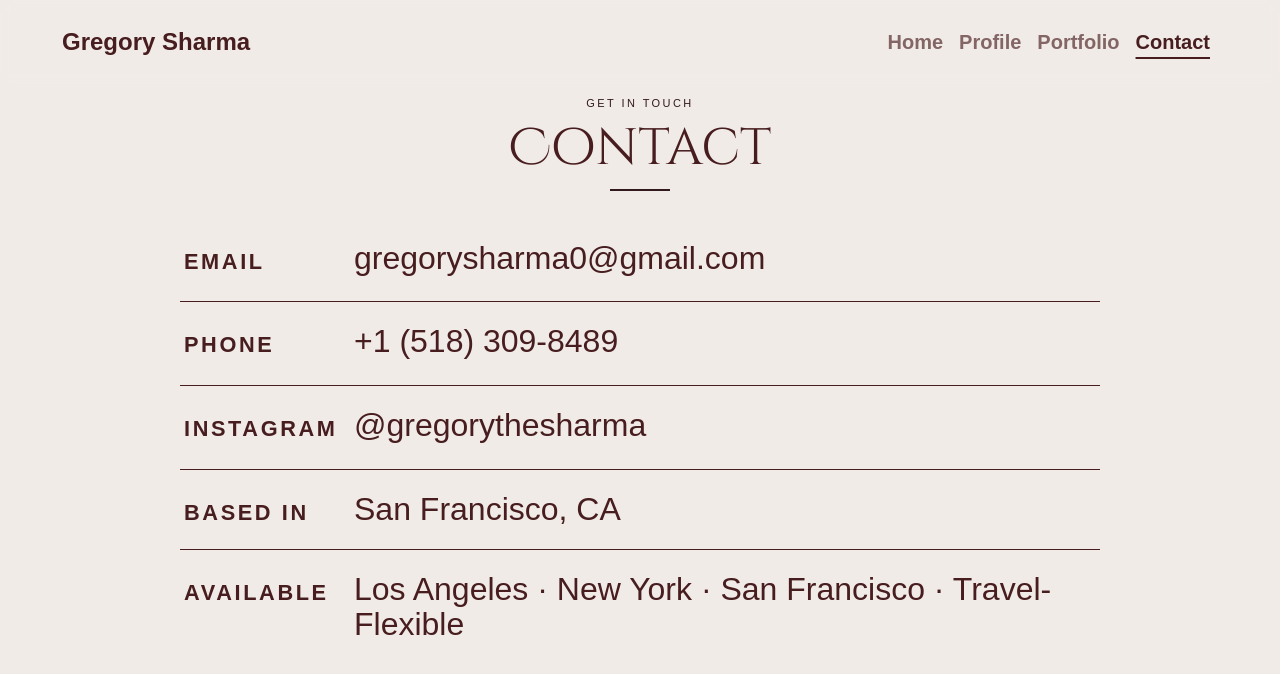
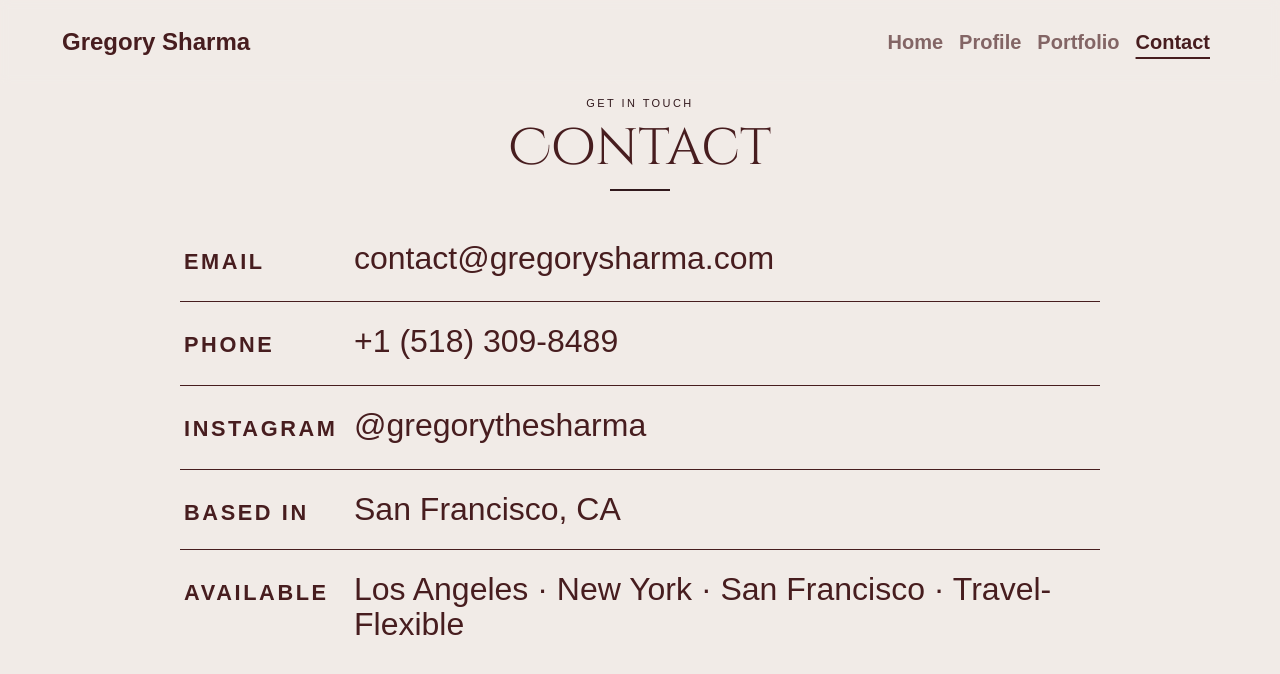
Before and after one commit to gregory-Om/gregory-sharma-modeling-portfolio, a Jekyll site: the page built from _pages/contact.md, in a window 1280 px wide and 900 px high. Shown: the top 674 px of the window. Built offline with Jekyll 4.4.1, drawn with Linux system fonts in a browser that asks for light colours; some web fonts are replaced; some of the changed text lies outside the part shown.

Commit message:
new forwarding email

```diff
--- a/_layouts/gallery.html
+++ b/_layouts/gallery.html
@@ -51,7 +51,7 @@
     <span class="footer-copyright">&copy; 2026 {{ site.name }}</span>
     <div class="footer-contact">
 <span class="footer-contact-arrow">➤ </span>
-      <a href="mailto:gregorysharma0@gmail.com">gregorysharma0@gmail.com</a>
+      <a href="mailto:contact@gregorysharma.com">contact@gregorysharma.com</a>
       <span>+1 (518) 309-8489</span>
     </div>
   </div>
--- a/_layouts/home.html
+++ b/_layouts/home.html
@@ -144,7 +144,7 @@ document.addEventListener("DOMContentLoaded", function () {
     <span class="footer-copyright">&copy; 2026 {{ site.name }}</span>
     <div class="footer-contact">
 <span class="footer-contact-arrow">➤ </span>
-      <a href="mailto:gregorysharma0@gmail.com">gregorysharma0@gmail.com</a>
+      <a href="mailto:contact@gregorysharma.com">contact@gregorysharma.com</a>
       <span>+1 (518) 309-8489</span>
     </div>
   </div>
--- a/_layouts/profile.html
+++ b/_layouts/profile.html
@@ -50,7 +50,7 @@
     <span class="footer-copyright">&copy; 2026 {{ site.name }}</span>
     <div class="footer-contact">
 <span class="footer-contact-arrow">➤ </span>
-      <a href="mailto:gregorysharma0@gmail.com">gregorysharma0@gmail.com</a>
+      <a href="mailto:contact@gregorysharma.com">contact@gregorysharma.com</a>
       <span>+1 (518) 309-8489</span>
     </div>
   </div>
--- a/_pages/contact.md
+++ b/_pages/contact.md
@@ -35,9 +35,9 @@ a.contact-card::after { display: none; }
 
 <div class="contact-grid">
 
-<a href="mailto:gregorysharma0@gmail.com" class="contact-card">
+<a href="mailto:contact@gregorysharma.com" class="contact-card">
 <span class="contact-card-label">Email</span>
-<span class="contact-card-value">gregorysharma0@gmail.com</span>
+<span class="contact-card-value">contact@gregorysharma.com</span>
 </a>
 
 <a href="tel:+15183098489" class="contact-card">
```
Also changed, not shown: _pages/profile.md (+2 -2 lines).
